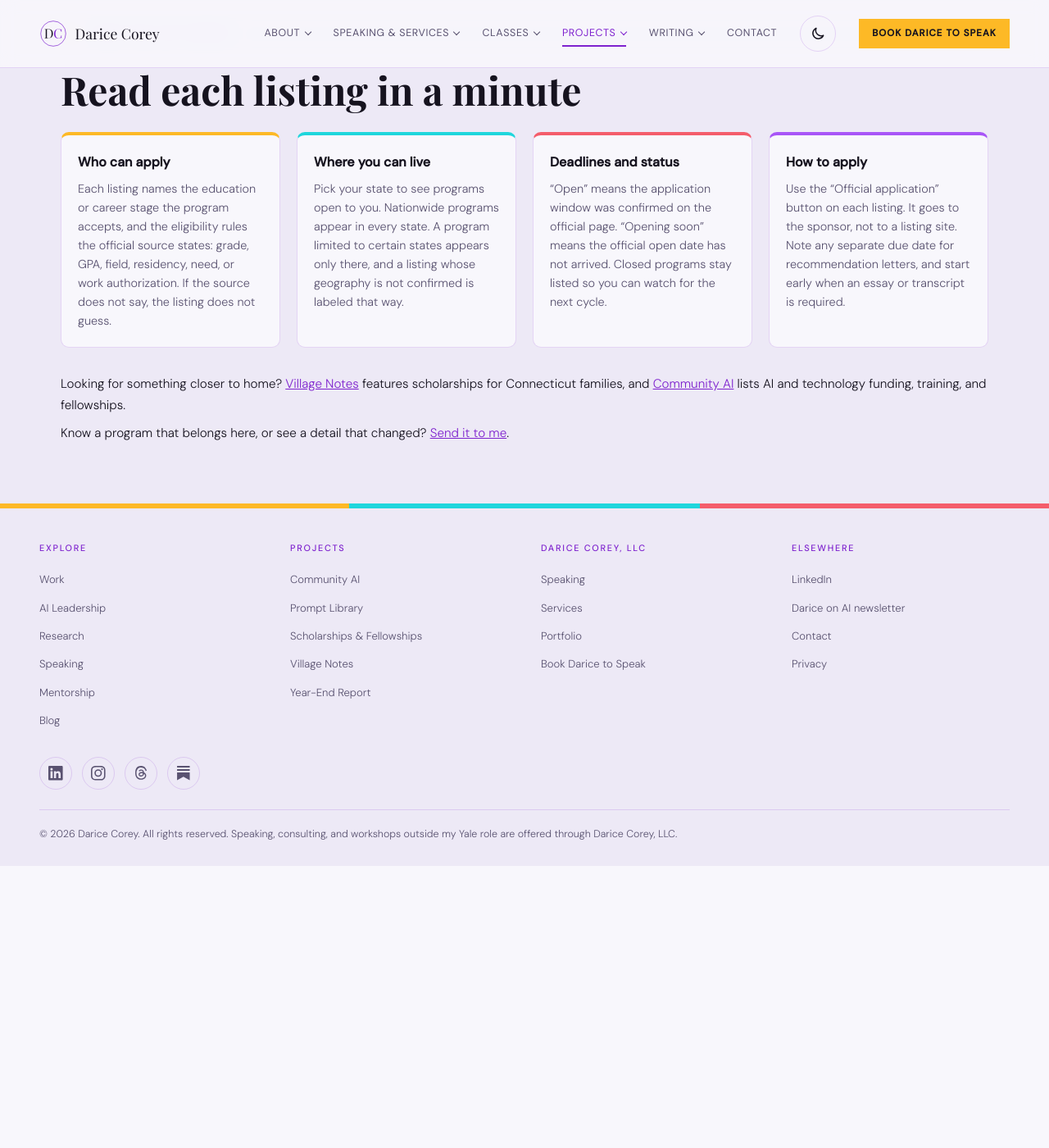
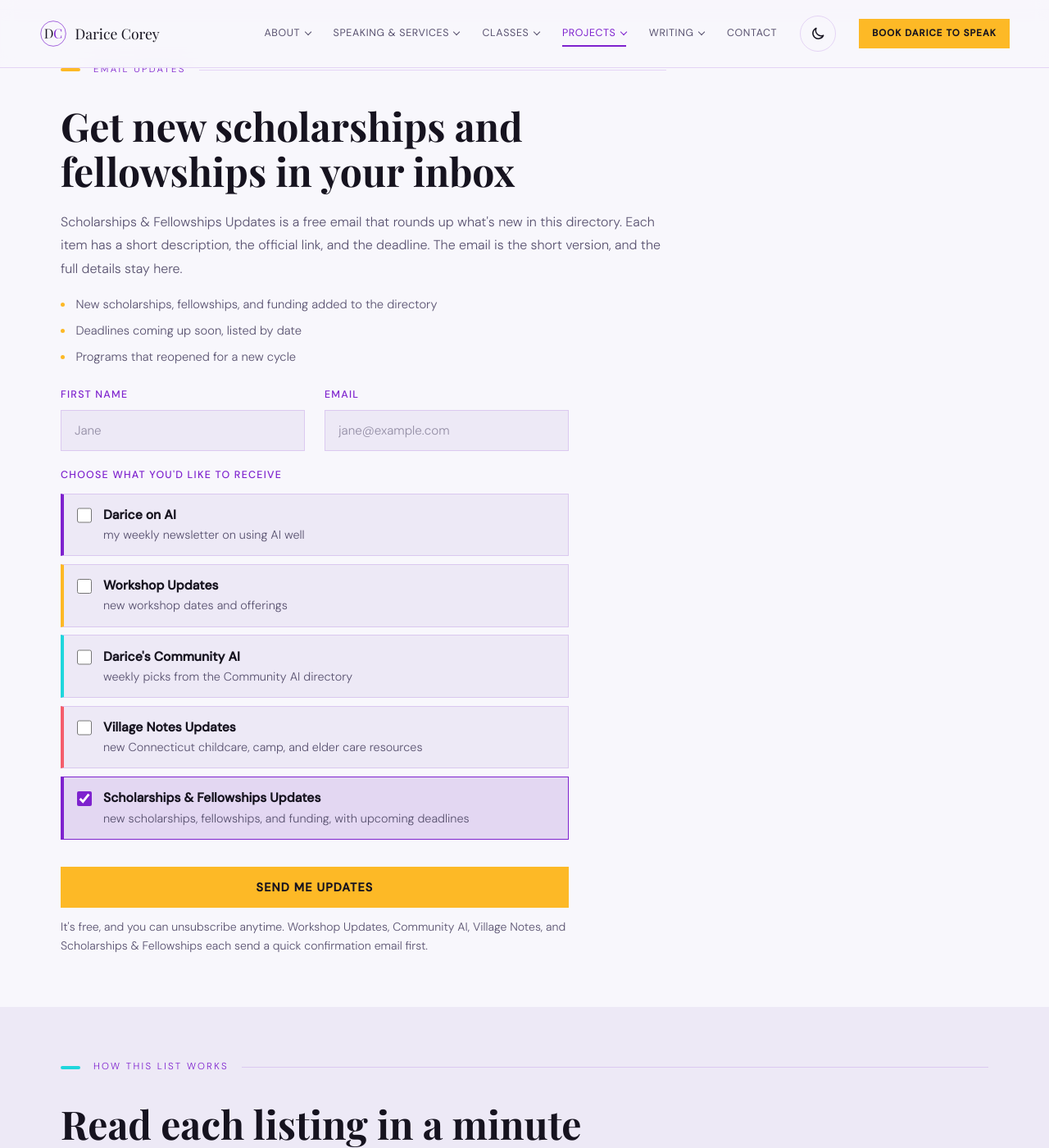
Before and after one commit to dcoreyrasm/dcoreyrasm.github.io, a Jekyll site: the page built from scholarships-fellowships/index.html, in a window 1280 px wide and 1400 px high, scrolled down 11782 px. Shown: the whole window at 82% size. Built offline with Jekyll 4.4.1, drawn with Linux system fonts in a browser that asks for light colours; some web fonts are replaced; before the commit the page ends 12838 px from its top, so only the background shows below that; some of the changed text lies outside the part shown.

Commit message:
Add Scholarships & Fellowships Updates email list
New MailerLite list (form 203298858644538889, double opt-in) added to the
shared signup include, so it appears on every page that uses it. The
Scholarships & Fellowships page gets its own signup section with this
list checked by default, plus hero and footer links.

Co-Authored-By: Claude Opus 5.5 <noreply@anthropic.com>
Claude-Session: https://claude.ai/code/session_012t3srxJsQTu3z8Ms5MU3F1

```diff
--- a/_includes/list-signup.html
+++ b/_includes/list-signup.html
@@ -3,7 +3,7 @@
   to its own MailerLite form. Use once per page:
     {% include list-signup.html key="nl" primary="darice-on-ai" button="Sign Me Up" %}
   key: short unique id for the page. primary: the list checked by default
-  (darice-on-ai, workshops, community-ai, village-notes).
+  (darice-on-ai, workshops, community-ai, village-notes, scholarships).
 {%- endcomment -%}
 {%- assign k = include.key | default: "ls" -%}
 {%- assign primary = include.primary | default: "darice-on-ai" -%}
@@ -18,11 +18,12 @@
     <label class="list-signup-option gold"><input type="checkbox" name="list" value="201713282076116487"{% if primary == "workshops" %} checked{% endif %} /> <span><strong>Workshop Updates</strong><span class="list-signup-desc">new workshop dates and offerings</span></span></label>
     <label class="list-signup-option teal"><input type="checkbox" name="list" value="198311500140512479"{% if primary == "community-ai" %} checked{% endif %} /> <span><strong>Darice's Community AI</strong><span class="list-signup-desc">weekly picks from the Community AI directory</span></span></label>
     <label class="list-signup-option rose"><input type="checkbox" name="list" value="202322533642405434"{% if primary == "village-notes" %} checked{% endif %} /> <span><strong>Village Notes Updates</strong><span class="list-signup-desc">new Connecticut childcare, camp, and elder care resources</span></span></label>
+    <label class="list-signup-option violet"><input type="checkbox" name="list" value="203298858644538889"{% if primary == "scholarships" %} checked{% endif %} /> <span><strong>Scholarships &amp; Fellowships Updates</strong><span class="list-signup-desc">new scholarships, fellowships, and funding, with upcoming deadlines</span></span></label>
   </fieldset>
   <button type="submit" class="btn-primary btn-pop">{{ include.button | default: "Sign Me Up" }}</button>
   <p id="{{ k }}-status" class="list-signup-status" role="status" aria-live="polite"></p>
 </form>
-<p class="list-signup-fine">It's free, and you can unsubscribe anytime. Workshop Updates, Community AI, and Village Notes each send a quick confirmation email first.</p>
+<p class="list-signup-fine">It's free, and you can unsubscribe anytime. Workshop Updates, Community AI, Village Notes, and Scholarships &amp; Fellowships each send a quick confirmation email first.</p>
 <script>
   (function () {
     var form = document.getElementById('{{ k }}-signup-form');
--- a/scholarships-fellowships/index.html
+++ b/scholarships-fellowships/index.html
@@ -49,6 +49,7 @@
           <span class="sf-pill sf-pill-gold" id="sf-count">Loading listings&hellip;</span>
           <span class="sf-updated" id="sf-updated"></span>
         </div>
+        <p class="sf-herolink">Want new listings and deadline reminders by email? <a href="#sf-newsletter">Sign up for Scholarships &amp; Fellowships Updates</a>.</p>
       </div>
     </div>
 
@@ -126,6 +127,22 @@
       </div>
     </div>
 
+    <section class="sf-newsletter" id="sf-newsletter" aria-labelledby="sf-newsletter-heading">
+      <div class="sf-wrap">
+        <div class="sf-newsletter-inner">
+          <p class="section-label">Email Updates</p>
+          <h2 class="section-heading" id="sf-newsletter-heading">Get new scholarships and fellowships in your inbox</h2>
+          <p class="sf-newsletter-lede">Scholarships &amp; Fellowships Updates is a free email that rounds up what's new in this directory. Each item has a short description, the official link, and the deadline. The email is the short version, and the full details stay here.</p>
+          <ul class="sf-newsletter-list">
+            <li>New scholarships, fellowships, and funding added to the directory</li>
+            <li>Deadlines coming up soon, listed by date</li>
+            <li>Programs that reopened for a new cycle</li>
+          </ul>
+          {% include list-signup.html key="sfu" primary="scholarships" button="Send Me Updates" %}
+        </div>
+      </div>
+    </section>
+
     <section class="sf-about" aria-labelledby="sf-about-heading">
       <div class="sf-wrap">
         <p class="section-label">How this list works</p>
@@ -192,6 +209,7 @@
         <ul>
           <li><a href="https://www.linkedin.com/in/daricecorey" target="_blank" rel="noopener noreferrer" aria-label="LinkedIn (opens in new tab)">LinkedIn</a></li>
           <li><a href="/newsletter.html">Darice on AI newsletter</a></li>
+          <li><a href="#sf-newsletter">Scholarships &amp; Fellowships Updates</a></li>
           <li><a href="/contact.html">Contact</a></li>
           <li><a href="/privacy.html">Privacy</a></li>
         </ul>
--- a/scholarships-fellowships/sf.css
+++ b/scholarships-fellowships/sf.css
@@ -113,3 +113,14 @@ section.sf-about { background:var(--bg2); padding:4rem 0; }
 @media (max-width:400px) { .sf-controls { grid-template-columns:1fr; } }
 
 @media (prefers-reduced-motion:reduce) { .sf-card, .btn-primary { transition:none; } }
+
+/* ---------- NEWSLETTER (added 2026-11-05) ---------- */
+.sf-herolink { margin-top:1.25rem; font-size:.9rem; color:rgba(255,255,255,.85); }
+.sf-herolink a { color:#c084fc; }
+section.sf-newsletter { background:var(--bg); border-top:1px solid var(--line); padding:4rem 0; }
+#sf-newsletter { scroll-margin-top:calc(var(--header-h) + 1rem); }
+.sf-newsletter-inner { max-width:68ch; }
+.sf-newsletter-lede { font-size:1rem; color:var(--muted); line-height:1.8; }
+.sf-newsletter-list { list-style:none; margin:1rem 0 1.5rem; padding:0; }
+.sf-newsletter-list li { position:relative; font-size:.92rem; color:var(--muted); line-height:1.7; padding-left:1.15rem; margin-bottom:.45rem; }
+.sf-newsletter-list li::before { content:''; position:absolute; left:0; top:.65em; width:5px; height:5px; border-radius:50%; background:#fdb926; }
--- a/styles.css
+++ b/styles.css
@@ -831,6 +831,7 @@ main > section:nth-of-type(3n) .section-label:not(.pop-label)::before { backgrou
 .list-signup-option.gold { border-left-color:var(--pop-gold); }
 .list-signup-option.teal { border-left-color:var(--pop-teal); }
 .list-signup-option.rose { border-left-color:var(--pop-rose); }
+.list-signup-option.violet { border-left-color:#a855f7; }
 .list-signup-option:hover { border-color:var(--coral); }
 .list-signup-option:has(input:checked) { border-color:var(--coral); background:color-mix(in srgb, var(--coral) 9%, var(--bg2)); }
 .list-signup-option:has(input:focus-visible) { outline:2px solid var(--coral); outline-offset:2px; }
```
